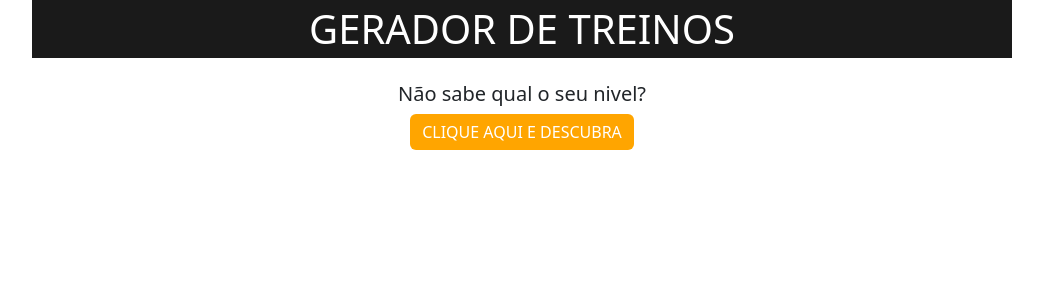
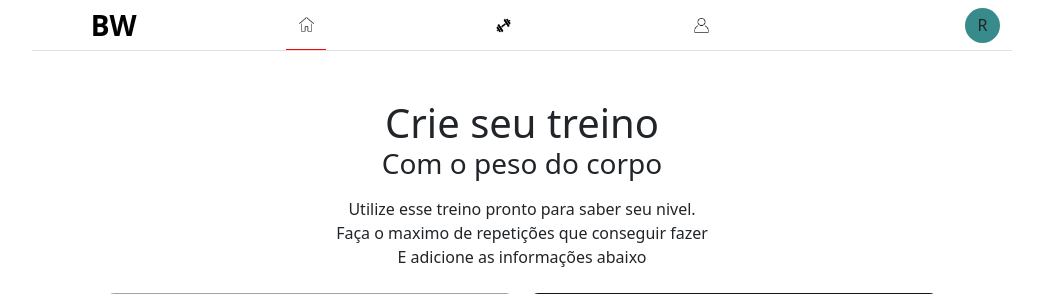
Before and after one commit to LucasAdriSilva/BW-New, a Flask app: page / in a window 1280 px wide. Shown: the top 294 px of the page, without its empty margins (118-1161 px from the left). Before the commit the page ends 150 px from the top, so only its background shows below. Run offline with Flask 2, Linux system fonts and the light colour scheme; some libraries are stand-ins or nearby versions.

Commit message:
feat(BW): Incoporação primeira tela

```diff
--- a/base/assets/css/main.css
+++ b/base/assets/css/main.css
@@ -182,3 +182,15 @@ body {
   padding-left: 0;
   padding-right: 0;
 }
+
+.selected {
+  border-bottom: 1px solid red;
+}
+
+.input-value{
+  border: 1px solid rgb(133, 133, 133);
+}
+
+.text-gray1{
+  color: #929191;
+}
--- a/base/base.html
+++ b/base/base.html
@@ -6,25 +6,29 @@
     <meta http-equiv="X-UA-Compatible" content="IE=edge">
     <meta name="viewport" content="width=device-width, initial-scale=1.0">
     <title>Gerador de treino</title>
+
     <link href="https://cdn.jsdelivr.net/npm/bootstrap@5.3.0-alpha1/dist/css/bootstrap.min.css" rel="stylesheet"
         integrity="sha384-GLhlTQ8iRABdZLl6O3oVMWSktQOp6b7In1Zl3/Jr59b6EGGoI1aFkw7cmDA6j6gD" crossorigin="anonymous">
+
+
+
     <link rel="stylesheet" href="https://cdn.jsdelivr.net/npm/bootstrap-icons@1.10.3/font/bootstrap-icons.css">
-    <script src="https://cdnjs.cloudflare.com/ajax/libs/jspdf/2.5.0/jspdf.umd.min.js"></script>
+    <link rel="stylesheet" href="https://cdn.jsdelivr.net/npm/bootstrap-icons@1.3.0/font/bootstrap-icons.css">
 
-    <link rel="stylesheet" href="https://cdn.jsdelivr.net/npm/bootstrap-icons@1.3.0/font/bootstrap-icons.css">
     <link rel="stylesheet" href="assets/css/main.css">
+
 </head>
 
 
 <body class="margin-Body">
-  {% block content %} {% endblock %}
+    {% include 'nav.html'%}
 
+    {% block content %} {% endblock %}
 
-
-
+    {% include 'footer.html'%}
 </body>
 <script src="assets/js/main.js"></script>
-
+<script src="https://cdnjs.cloudflare.com/ajax/libs/materialize/1.0.0/js/materialize.min.js"></script>
 <script src="https://cdn.jsdelivr.net/npm/bootstrap@5.3.0-alpha1/dist/js/bootstrap.bundle.min.js"
     integrity="sha384-w76AqPfDkMBDXo30jS1Sgez6pr3x5MlQ1ZAGC+nuZB+EYdgRZgiwxhTBTkF7CXvN" crossorigin="anonymous">
     </script>
--- a/base/nav.html
+++ b/base/nav.html
@@ -0,0 +1,32 @@
+<nav class="border-bottom">
+    <div class="row reset-Padding">
+        <div class="col-2 d-flex justify-content-center align-items-center">
+            <a class="fs-3 fw-bolder reset text-black" href="#">BW</a>
+        </div>
+
+        <div id="navBar" class="col-8 d-flex justify-content-around align-items-center pe-5">
+
+            <div class="d-flex justify-content-center align-items-center" style=" {% if data.nav == '1'%}border-bottom: 1px solid red; {% endif %} height:fit-content; width: 40px; height: 50px;">
+                <img onclick="location.href='/'" width="15" height="15" src="assets/img/home.jpg" alt="">
+            </div>
+
+            <div class="d-flex justify-content-center align-items-center" style=" {% if data.nav == '2'%}border-bottom: 1px solid red; {% endif %} height:fit-content; width: 40px; height: 50px;">
+                <img onclick="location.href='/2'" width="15" height="15" src="assets/img/weight.jpg"
+                alt="">
+            </div>
+
+            <div class="d-flex justify-content-center align-items-center" style=" {% if data.nav == '3'%}border-bottom: 1px solid red; {% endif %} height:fit-content; width: 40px; height: 50px;">
+                <img onclick="location.href='/3'" width="15" height="15" src="assets/img/user.jpg" alt="">
+            </div>
+
+        </div>
+
+        <div class="col-2 d-flex justify-content-end align-items-center">
+            <div class="rounded-circle d-flex justify-content-center align-items-center"
+                style="background-color: rgb(56, 139, 139); width: 35px; height: 35px;">
+                <p class="reset"> R</p>
+            </div>
+        </div>
+
+    </div>
+</nav>
--- a/routes/basicScreens/basicScreens.py
+++ b/routes/basicScreens/basicScreens.py
@@ -1,4 +1,4 @@
-from flask import Blueprint
+from flask import Blueprint, render_template
 from methods import getUrl
 from methods import deletpath
 
@@ -6,21 +6,21 @@ basicScreens = Blueprint('basicScreens', __name__, template_folder='templates')
 
 @basicScreens.route("/")
 def index():
-  return getUrl("principal.html", "principal.html")
+  data = {
+    'nav': '1'
+  }
+  return render_template("home.html", data = data)
 
-@basicScreens.route("/shortly")
-def shortly():
-  return getUrl("emBreve.html","emBreve.html")
+@basicScreens.route("/2")
+def idenx2():
+  data = {
+    'nav': '2'
+  }
+  return render_template("home2.html", data = data)
 
-@basicScreens.route("/del")
-def deletField():
-  deletpath()
-  return getUrl("principal.html")
-
-@basicScreens.route('/priPol')
-def priPol():
-  return getUrl('privacyPolicy.html', 'privacyPolicy.html')
-
-@basicScreens.route('/termsUse')
-def termsUse():
-  return getUrl('termsUse.html', 'termsUse.html')
+@basicScreens.route("/3")
+def index3():
+  data = {
+    'nav': '3'
+  }
+  return render_template("home3.html", data = data)
--- /dev/null
+++ b/routes/basicScreens/templates/home.html
@@ -0,0 +1,128 @@
+{% extends 'base.html' %}
+
+
+{% block content %}
+
+
+
+
+<div id="div2" class="row  mt-5 rounded-3 d-flex justify-content-center align-content-center d-none">
+
+    <div class="col-12">
+        <h1 class="reset text-center">Crie seu treino</h1>
+        <h3 class="reset text-center">Com o peso do corpo</h3>
+    </div>
+
+    <div class="col-12 p-3 d-flex flex-column">
+        <span class="text-center">Utilize esse treino pronto para saber seu nivel.</span>
+        <span class="text-center">Faça o maximo de repetições que conseguir fazer</span>
+        <span class="text-center">E adicione as informações abaixo</span>
+    </div>
+
+    <div id="exer1" class="col-lg-5 col-11 d-flex justify-content-center align-items-center rounded-3 p-2 m-2 bg-white"
+        style="border: 1px solid rgb(163, 163, 163);">
+        <div class="row">
+
+            <div class="col-3 d-flex justify-content-center align-items-center">
+                <img class="rounded-4" id="img1" width="68" height="68"
+                    src="https://aprovataf.com.br/wp-content/uploads/2016/04/Flex%C3%A3o-de-bra%C3%A7o-no-solo-AprovaTAF.jpg"
+                    alt="">
+            </div>
+
+            <div class="col-9 d-flex align-items-center">
+                <div class="row">
+
+                    <div class="col-10">
+                        <span class="reset fw-bolder" style="font-size: 18px;">Nome do exercicio exercicio exercicio</span>
+                    </div>
+
+                    <div class="col-2 d-flex justify-content-center align-items-center">
+                        <i class="bi bi-three-dots-vertical"></i>
+                    </div>
+
+                    <div class="col-4 d-flex flex-column justify-content-center align-items-center my-2">
+                        <p class="reset text-uppercase text-gray1">SÉRIE</p>
+                        <input class="w-100 text-center rounded-3" type="text" placeholder="1" disabled>
+                    </div>
+
+                    <div class="col-4 d-flex flex-column justify-content-center align-items-center">
+                        <p class="reset text-uppercase text-gray1">REPS</p>
+                        <input required="true" id="ValidExer1" class="w-100 input-value text-center rounded-3" type="text">
+                    </div>
+
+                    <div class="col-4 d-flex flex-column justify-content-center align-items-center">
+                        <p class="reset text-uppercase text-gray1">RESET</p>
+                        <input required="true" disabled placeholder="3min" class="w-100 input-value text-center rounded-3" type="text">
+                    </div>
+
+                </div>
+            </div>
+
+            <div id="toggleExer1" class="d-none mb-4"><button id="btn1" onclick="filter(1, 'Push', 'Horizontal')"
+                    class="btn btn-primary" type="button">Trocar Exercicío</button></div>
+        </div>
+    </div>
+
+    <!-- <div id="exer1" class="col-lg-5 col-11 position-relative rounded-3 m-2 bg-white"
+        style="border: 1px solid rgb(20, 20, 20);">
+        <div class="row reset-Padding h-100">
+            <div class="col-6 d-flex justify-content-center img-card reset-Padding"><img
+                    class="img-fluid img-resolution" id="img1" width="150" height="150"
+                    src="https://aprovataf.com.br/wp-content/uploads/2016/04/Flex%C3%A3o-de-bra%C3%A7o-no-solo-AprovaTAF.jpg"
+                    alt=""></div>
+            <div class="col-6 d-flex flex-column justify-content-around align-items-start reset-Padding"
+                style="height: 200px;">
+                <div style="width: fit-content;">
+                    <h6 class="reset text-start" id="category1">(Push Horizontal)</h6>
+                    <h5 class="reset text-start text-uppercase" id="ValidTitle1">Flexões
+                        Padrão</h5>
+                </div>
+                <div class="d-flex flex-column align-items-start justify-content-start">
+                    <span>Num. maximo de repet.</span>
+                    <input id="ValidExer1" class="input-exer text-start" type="number"
+                        required="true">
+                </div>
+            </div>
+            <div id="toggleExer1" class="d-none mb-4"><button id="btn1"
+                    onclick="filter(1, 'Push', 'Horizontal')" class="btn btn-primary"
+                    type="button">Trocar Exercicío</button></div>
+        </div>
+    </div> -->
+
+    <!-- Sugestões de troca -->
+    <div class="row d-none d-flex justify-content-center toggle-exer" id="divToggle">
+
+        <!-- <div class="col-12 d-flex justify-content-between mb-5"
+            style="border-bottom: 1px solid rgb(20, 20, 20); height: 30px !important;">
+
+
+            <h4 class="mb-0">Sugestão de troca</h4>
+            <i class="bi bi-x-lg "
+                style="color:black; font-size: large; right: 0; cursor: pointer;"
+                onclick="closer()"></i>
+        </div>
+
+        <div class=" col-6 rounded-3 bg-white my-5" style="border: 1px solid rgb(20, 20, 20);">
+
+            <h3 class="reset" id="ValidTitle8">name</h3>
+            <h4>category</h4>
+            <div class="d-flex justify-content-center">
+                <img width="150px" height="150px"
+                    src="https://cdn.w600.comps.canstockphoto.com.br/trabalhando-dela-joelho-femininas-vetor-clip-arte_csp89802369.jpg">
+            </div>
+            <button onclick="subs(8, 'name', 'category', 'img')"
+                class="btn btn-primary mt-2">Trocar</button>
+        </div> -->
+    </div>
+
+
+
+</div>
+
+<div class="row my-4">
+    <div class="col-12 d-flex justify-content-center align-items-center">
+        <button type="button" id="saveTraining" onclick="enviarTreino()" class="btn btn-primary">Gerar Treino</button>
+    </div>
+</div>
+
+{% endblock %}
--- /dev/null
+++ b/routes/basicScreens/templates/home3.html
@@ -0,0 +1,6 @@
+{% extends 'base.html' %}
+
+
+{% block content %}
+<h1>user</h1>
+{% endblock %}
```
Also changed, not shown: base/assets/js/main.js (+5 -69 lines), routes/basicScreens/templates/emBreve.html (deleted, +0 -9 lines), base/assets/img/home.jpg (added), base/assets/img/user.jpg (added), base/assets/img/weight.jpg (added), routes/basicScreens/templates/home2.html (renamed from routes/basicScreens/templates/principal.html).
